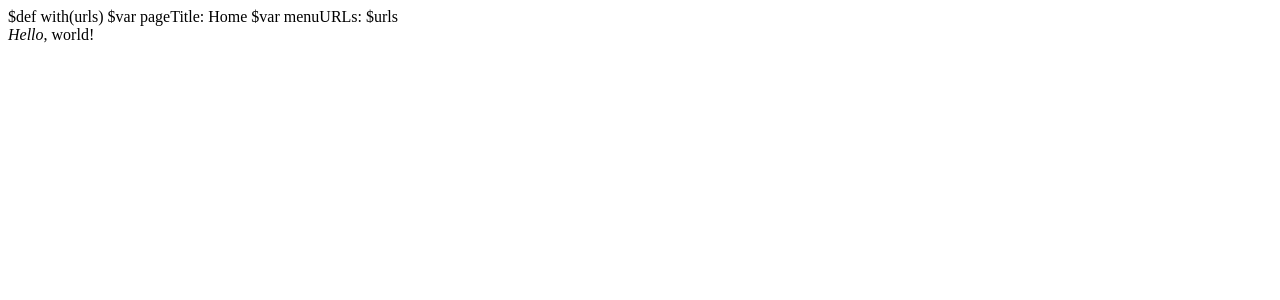
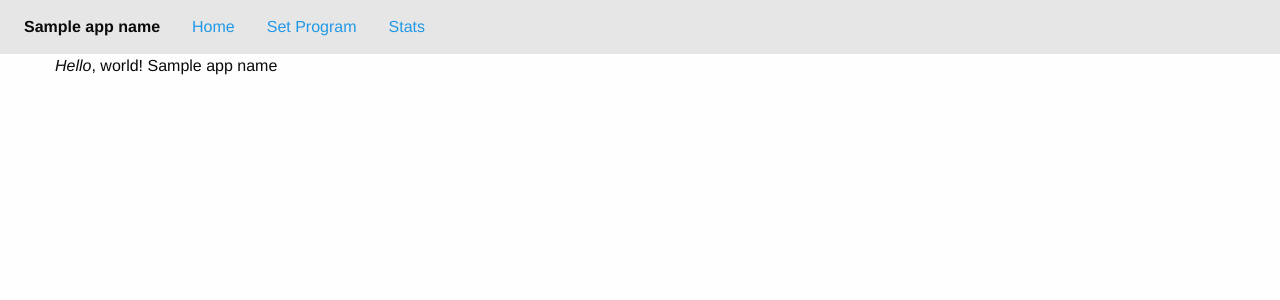
Before and after one commit to Kwbmm/Raspberry-Pi-Thermostat, a Python web app: template templates/home.html in a window 1280 px wide. Shown: the top 300 px of the page. Run offline with Jinja, Linux system fonts and the light colour scheme; the template is opened without the code that fills it: most values are stand-ins (such as "Sample title", 1, 10 or a date in 2020).

Commit message:
Templating engine changed to Jinja 2

```diff
--- a/templates/base.html
+++ b/templates/base.html
@@ -1,50 +1,18 @@
-$def with(content)
-$ appName="Thermostat"
-
 <!doctype html>
 <html class="no-js" lang="en">
 <head>
     <meta charset="utf-8" />
     <meta http-equiv="x-ua-compatible" content="ie=edge">
     <meta name="viewport" content="width=device-width, initial-scale=1.0" />
-    <title>Thermostat - $content.pageTitle</title>
+    <title>Thermostat - {% block pageName %}{% endblock %}</title>
     <link rel="stylesheet" href="static/css/foundation.min.css" />
     <link rel="stylesheet" type="text/css" href="static/css/app.css" />
 </head>
 <body>
-    <div class="off-canvas-wrapper">
-        <div class="off-canvas-wrapper-inner" data-off-canvas-wrapper>
-            <!-- off-canvas title bar for 'small' screen -->
-            <div class="title-bar" data-responsive-toggle="top-bar-menu" data-hide-for="medium">
-                <div class="title-bar-left">
-                    <button class="menu-icon" type="button" data-open="offCanvasLeft"></button>
-                    <span class="title-bar-title">$appName</span>
-                </div>
-            </div>
-            <!-- off-canvas left menu -->
-            <div class="off-canvas position-left" id="offCanvasLeft" data-off-canvas>
-                <ul class="dropdown menu vertical">
-                    $for i in range(0,len(content.menuURLs)-1,2):
-                        <li><a href="$:content.menuURLs[i]">$:content.menuURLs[i+1]</a></li>
-                </ul>
-            </div>
-            <!-- "wider" top-bar menu for 'medium' and up -->
-            <div id="top-bar-menu" class="top-bar">
-                <div class="top-bar-left">
-                    <ul class="dropdown menu" data-dropdown-menu>
-                        <li class="menu-text">$appName</li>
-                        $for i in range(0,len(content.menuURLs)-1,2):
-                            <li><a href="$:content.menuURLs[i]">$:content.menuURLs[i+1]</a></li>
-                    </ul>
-                </div>
-            </div>
-            $:content.menuURLs
-            $:content
-        </div>
-    </div>
-
+    {% block body %}
+    {% endblock %}
     <script src="static/js/vendor/jquery.min.js"></script>
-    <script src="static/js/vendor/what-input.min.js"></script>
+    <script src="static/js/vendor/what-input.js"></script>
     <script src="static/js/vendor/foundation.min.js"></script>
     <script src="static/js/app.js"></script>
 </body>
--- /dev/null
+++ b/templates/body.html
@@ -0,0 +1,10 @@
+{% extends "base.html" %}
+{% block body %}
+<div class="off-canvas-wrapper">
+	<div class="off-canvas-wrapper-inner" data-off-canvas-wrapper>
+		{% include "menu/offCanvas.html" %}
+		{% include "menu/topBar.html" %}
+		{% block content %}{% endblock %}
+	</div>
+</div>
+{% endblock %}
--- a/templates/home.html
+++ b/templates/home.html
@@ -1,8 +1,9 @@
-$def with(urls)
-$var pageTitle: Home
-$var menuURLs: $urls
+{% extends "body.html" %}
+{% block pageName %}Home{% endblock %}
+{% block content %}
 <div class="row">
 	<div class="small-12 columns">
-		<em>Hello</em>, world!
+		<em>Hello</em>, world! {{appName}}
 	</div>
 </div>
+{% endblock %}
--- a/templates/menu/links.html
+++ b/templates/menu/links.html
@@ -1,4 +1,3 @@
-$def with()
-        <li><a href="/">Home</a></li>
-        <li><a href="/setProgram">Set Program</a></li>
-        <li><a href="/stats">Stats</a></li>
+<li><a href="/">Home</a></li>
+<li><a href="/setProgram">Set Program</a></li>
+<li><a href="/stats">Stats</a></li>
--- a/templates/menu/offCanvas.html
+++ b/templates/menu/offCanvas.html
@@ -1,14 +1,13 @@
-$def with(links)
 <!-- off-canvas title bar for 'small' screen -->
 <div class="title-bar" data-responsive-toggle="top-bar-menu" data-hide-for="medium">
-    <div class="title-bar-left">
-        <button class="menu-icon" type="button" data-open="offCanvasLeft"></button>
-        <span class="title-bar-title">Thermostat</span>
-    </div>
+	<div class="title-bar-left">
+		<button class="menu-icon" type="button" data-open="offCanvasLeft"></button>
+		<span class="title-bar-title">$appName</span>
+	</div>
 </div>
 <!-- off-canvas left menu -->
 <div class="off-canvas position-left" id="offCanvasLeft" data-off-canvas>
-    <ul class="dropdown menu vertical">
-        $:links
-    </ul>
+	<ul class="dropdown menu vertical">
+		{% include 'menu/links.html' %}
+	</ul>
 </div>
--- /dev/null
+++ b/templates/menu/topBar.html
@@ -0,0 +1,9 @@
+<!-- "wider" top-bar menu for 'medium' and up -->
+<div id="top-bar-menu" class="top-bar">
+    <div class="top-bar-left">
+        <ul class="dropdown menu" data-dropdown-menu>
+            <li class="menu-text">{{appName}}</li>
+            {% include 'menu/links.html' %}
+        </ul>
+    </div>
+</div>
```
